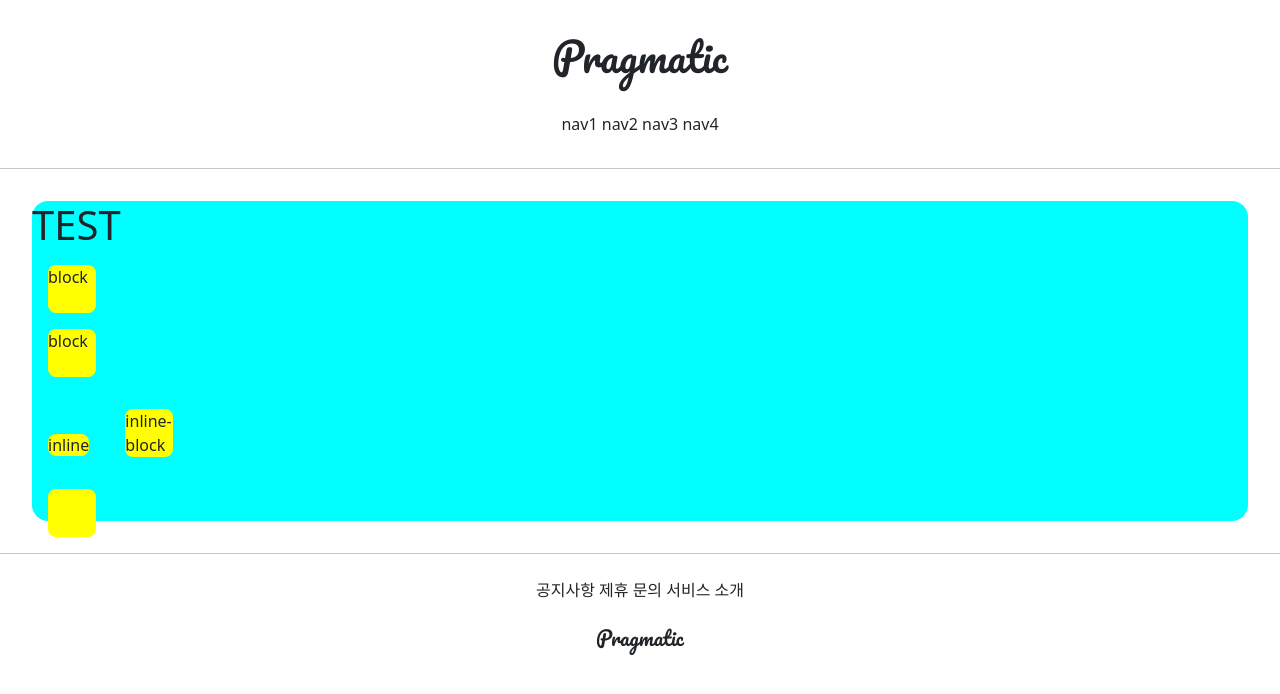
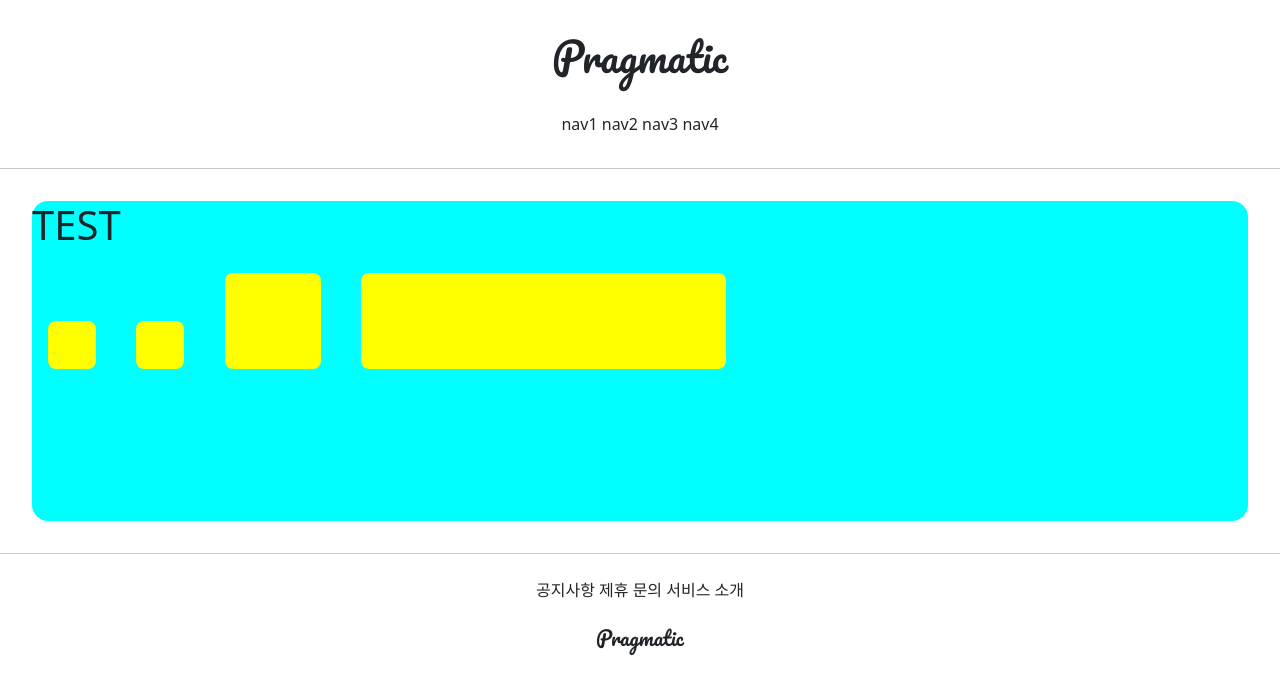
Before and after one commit to timgotango/gis_4ban_1, a Django app: page /accounts/hello_world/ in a window 1280 px wide. Shown: the top 694 px of the page. Run offline with Django 3.2, Linux system fonts and the light colour scheme; parts of the project's set-up code (start-up, migrations or seed data) failed here and were passed over.

Commit message:
7/7 display: inline-block / font-size: px em rem %

```diff
--- a/accountapp/templates/accountapp/hello_world.html
+++ b/accountapp/templates/accountapp/hello_world.html
@@ -8,19 +8,20 @@
             width: 48px;
             height: 48px;
             border-radius: .5rem;
+            display: inline-block;
         }
     </style>
 
-    <div style="height: 20rem; background-color: aqua; margin: 2rem; border-radius:1rem;" >
+    <div style="height: 20rem; background-color: aqua;
+    margin: 2rem; border-radius:1rem; font-size: 2rem;" >
         <h1>TEST</h1>
 
 
-    <div class="testing" style="display: block">block</div>
-    <div class="testing" style="display: block">block</div>
-    <div class="testing" style="display: inline">inline</div>
-    <div class="testing" style="display: none">none</div>
-    <div class="testing" style="display: inline-block">inline-block</div>
-    <div class="testing"></div>
+
+    <div class="testing" style="height: 48px; width: 48px; "></div>
+    <div class="testing" style="height: 3rem; width: 3rem; "></div>
+    <div class="testing" style="height: 3em; width: 3em; "></div>
+    <div class="testing" style="height: 30%; width: 30%; "></div>
 
     </div>
 
```
